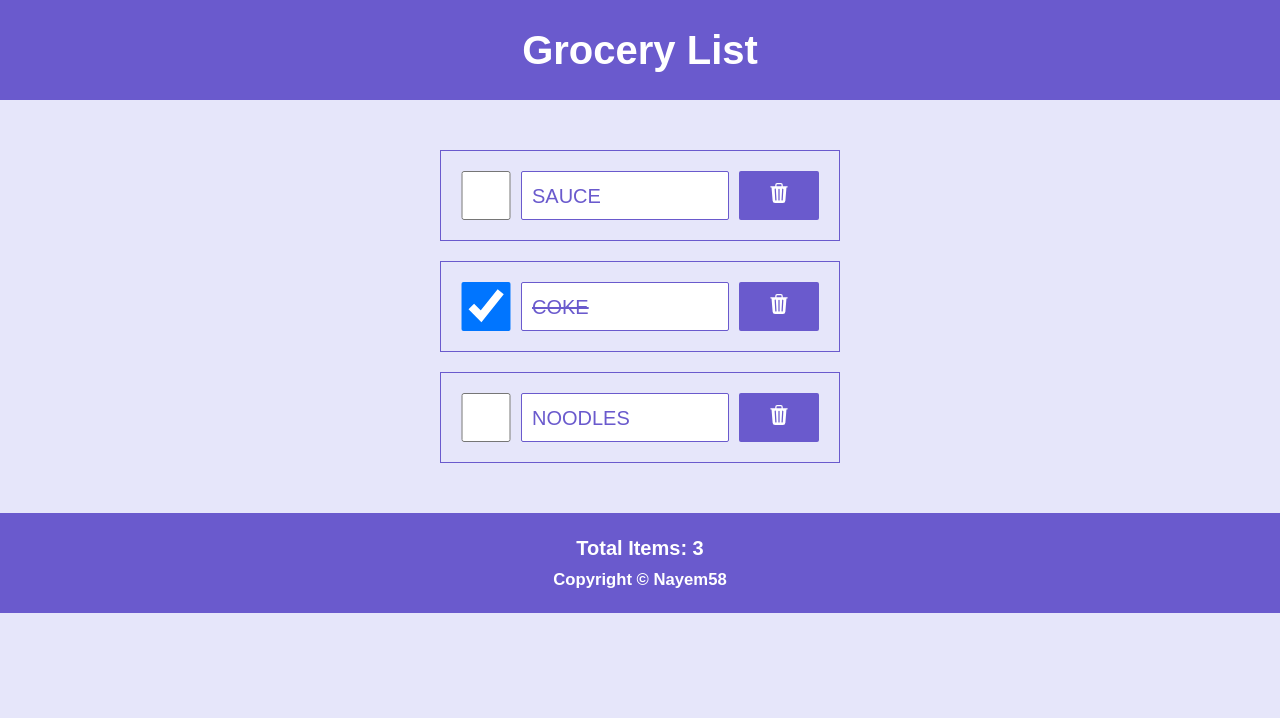
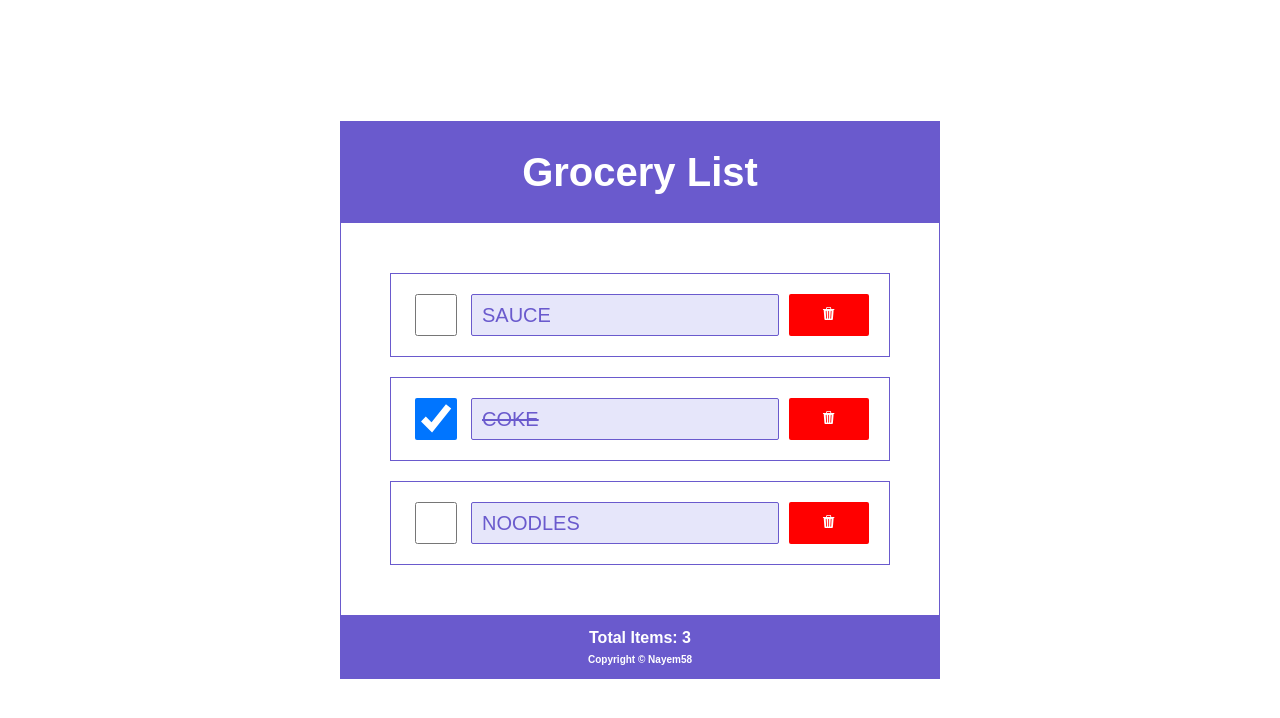
Before and after one commit to Nayem58/groceries-list, a React (Vite) app: page / in a window 1280 px wide. Shown: the top 718 px of the page. Built offline with nearby package versions, Linux system fonts and the light colour scheme.

Commit message:
updated css: made it look like an app;

```diff
--- a/src/components/ListItem.jsx
+++ b/src/components/ListItem.jsx
@@ -13,7 +13,7 @@ function ListItem({ item, handleChecked, handleDelete }) {
       <label className="label" htmlFor={item.item}>
         {item.item.toUpperCase()}
       </label>
-      <button className="btn-delete" onClick={() => handleDelete(item.id)}>
+      <button className="btn btn--delete" onClick={() => handleDelete(item.id)}>
         <BsFillTrash3Fill aria-label={`Delete: ${item.item}`} />
       </button>
     </li>
--- a/src/index.css
+++ b/src/index.css
@@ -23,24 +23,52 @@
 body {
   height: 100vh;
   font-family: "Rajdhani", sans-serif;
-  background-color: lavender;
+  display: flex;
+  align-items: center;
+  justify-content: center;
+}
+
+#root {
+  width: 100%;
+  max-width: 600px;
+  margin-left: auto;
+  margin-right: auto;
 }
 
 header,
 footer {
-  padding: 20px;
   background-color: slateblue;
   color: #fff;
   text-align: center;
   font-weight: 700;
+  width: 100%;
+  max-width: 600px;
+  margin-left: auto;
+  margin-right: auto;
+  border: 1px solid slateblue;
 }
 
 header {
+  padding: 20px;
   font-size: 40px;
 }
 
 footer {
-  font-size: 20px;
+  padding: 10px;
+  font-size: 12px;
+}
+
+footer p {
+  font-size: 16px;
+}
+
+main {
+  width: 100%;
+  max-width: 600px;
+  margin-left: auto;
+  margin-right: auto;
+  border-left: 1px solid slateblue;
+  border-right: 1px solid slateblue;
 }
 
 h1,
@@ -84,12 +112,8 @@ input[type="checkbox"] {
   border: 1px solid slateblue;
 }
 
-button {
-  padding: 10px 5px;
-  font-size: 20px;
-  background-color: slateblue;
-  border: 2px solid slateblue;
-  color: #fff;
+.btn {
+  padding: 10px;
   cursor: pointer;
 }
 
@@ -136,7 +160,8 @@ button {
 }
 
 .groceries-list {
-  max-width: 400px;
+  width: 100%;
+  max-width: 500px;
   margin-left: auto;
   margin-right: auto;
 
@@ -155,7 +180,7 @@ button {
 
     .label {
       border: 1px solid slateblue;
-      background-color: #fff;
+      background-color: lavender;
       height: 100%;
       border-radius: 2px;
       display: flex;
@@ -163,15 +188,17 @@ button {
       padding: 5px 10px;
     }
 
-    .btn-delete {
+    .btn--delete {
       border-radius: 2px;
       transition: all 0.4s;
+      color: #fff;
+      background-color: red;
+      border: 2px solid red;
+      height: 100%;
 
       &:hover {
-        /* border: 1px solid slateblue; */
         background-color: #fff;
         color: red;
-        border-color: red;
       }
     }
   }
```
